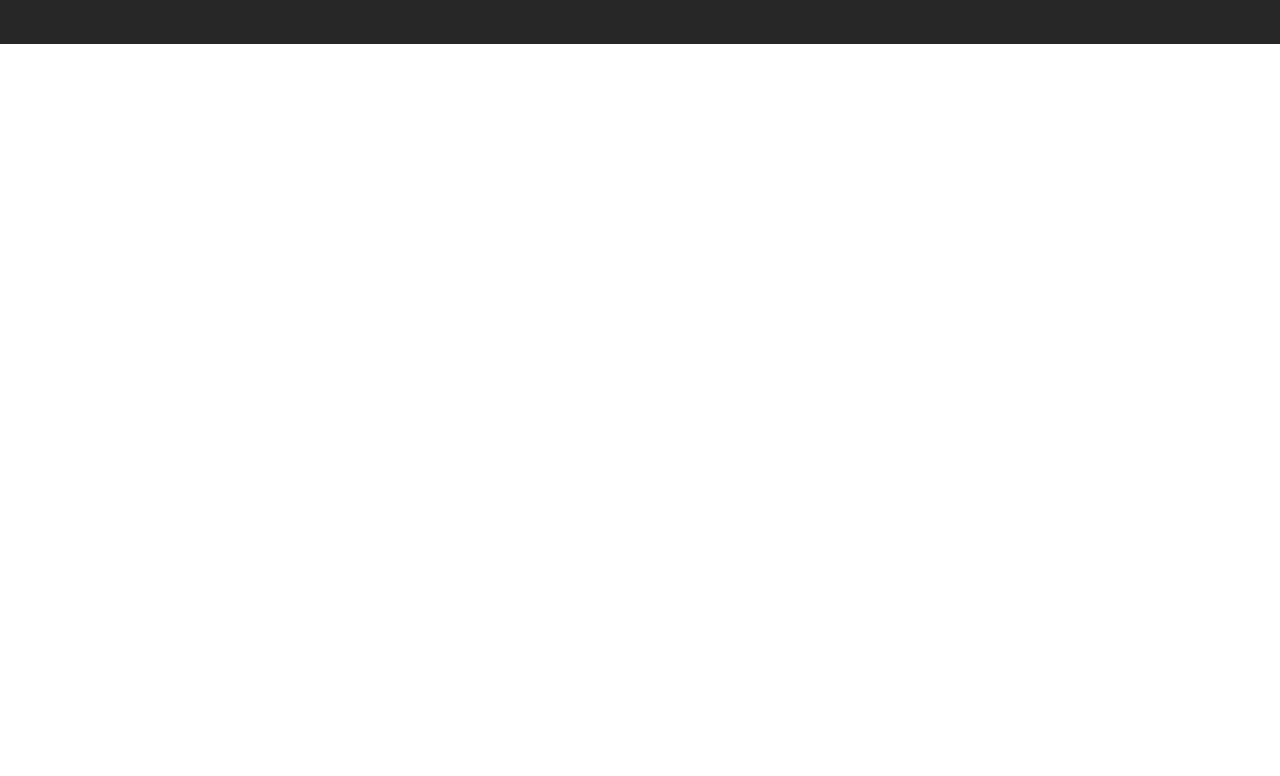
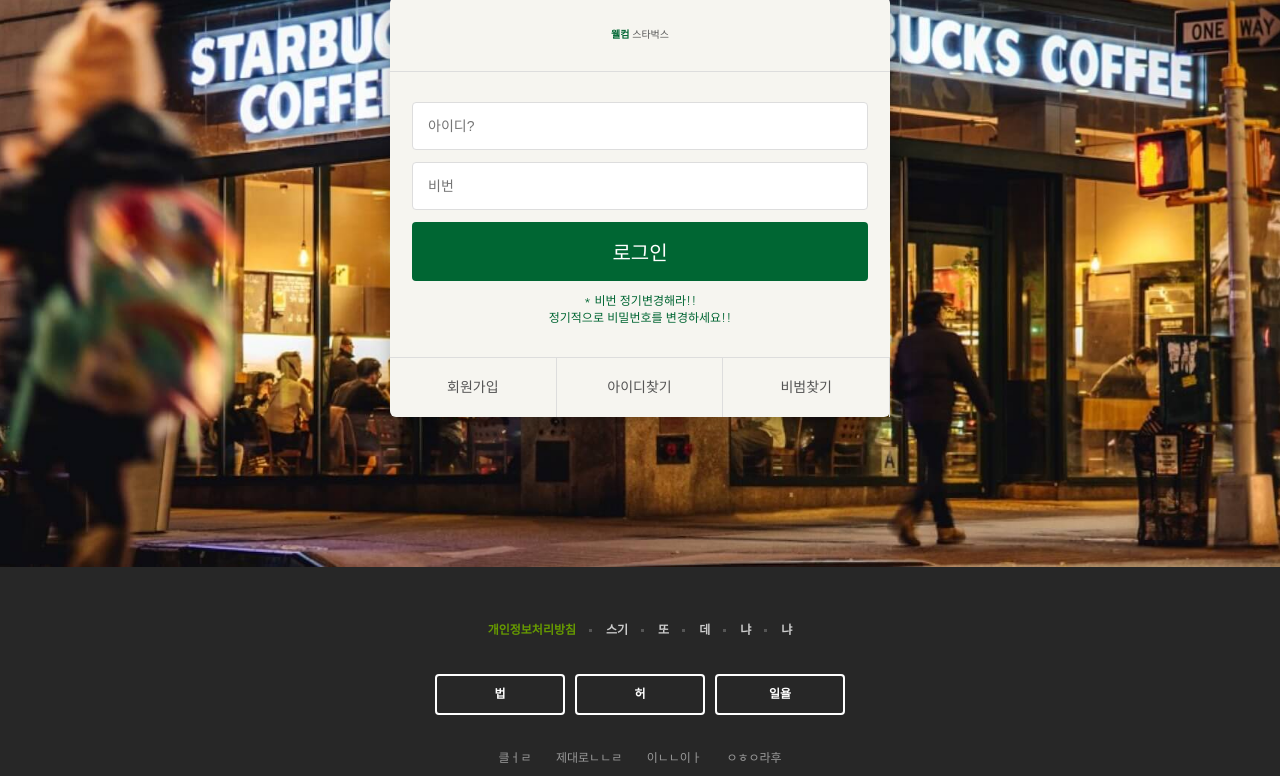
Before and after one commit to iphone15prowaiting/starbucksagain, a plain HTML site: page signin/index.html in a window 1280 px wide. Shown: the part 289-1065 px from the top of the page. Before the commit the page ends 800 px from the top, so only its background shows below. Drawn offline with nearby package versions, Linux system fonts and the light colour scheme.

Commit message:
로그인 페이지 완성

```diff
--- /dev/null
+++ b/css/signin.css
@@ -0,0 +1,83 @@
+.signin{
+  margin-top: 120px;
+  padding: 100px 0 150px;
+  background-image: url("../images/signin_bg.jpg");
+  background-repeat: no-repeat ;
+  background-position: center;
+  background-attachment: fixed;
+  background-size: cover;
+
+}
+.signin h1{
+  color: #fff;
+  font-size:30px;
+  font-weight: 700;
+  text-align: center;
+  margin-bottom: 24px;
+}
+
+.signin__card{
+  width: 500px;
+  margin: 0 auto;
+  border-radius: 6px;
+  background-color: #f6f5f0;
+  box-shadow: 2px 2px 20px rgba(0,0,0,.3);
+  color: #555;
+}
+.signin__card h2{
+  padding: 30px;
+  font-size: 10px;
+  text-align: center;
+  border-bottom: 1px solid #ddd;
+}
+.signin__card h2 strong{
+  font-weight: 700;
+  color: #006633;
+
+}
+
+.signin__card form{
+  padding: 30px 22px;
+}
+.signin__card form input{
+  width: 100%;
+  margin-bottom: 12px;
+  padding: 15px;
+  border: 1px solid #ddd;
+  border-radius: 4px;
+  outline: none;
+  box-sizing: border-box;
+  font-size: 14px;
+}
+.signin__card form [type="submit"]{
+  background-color: #006633;
+  border: none;
+  color: #fff;
+  font-size: 20px;
+  cursor: pointer;
+}
+.signin__card form p{
+  font-size: 12px;
+  color: #006633;
+  text-align: center;
+}
+.signin__card .actions{
+  display: flex;
+  border-top: 1px solid #ddd;
+}
+.signin__card .actions a{
+  flex-grow: 1;
+  flex-basis: 0;
+  /* 증가너비가 1비율이므로 각각 버튼은 1대1대1 크기? */
+  text-align: center;
+  padding: 20px;
+  color: #555;
+  font-size: 14px;
+  border-right: 1px solid #ddd;
+}
+.sign__card .actions a:last-child{
+  border-right: none;
+}
+.sign__card .actions a:hover{
+  text-decoration: underline;
+}
--- a/signin/index.html
+++ b/signin/index.html
@@ -30,6 +30,8 @@
   <link rel="stylesheet" href="https://fonts.googleapis.com/icon?family=Material+Icons" />
 
   <link rel="stylesheet" href="../css/common.css" />
+  <link rel="stylesheet" href="../css/signin.css" />
+
 
   <script defer src="../js/common.js"></script>
 
@@ -367,7 +369,30 @@
 
   </header>
 
-<section class="signin"></section>
+<section class="signin">
+  <h1>로그인</h1>
+  <div class="signin__card">
+    <h2>
+      <strong>웰컴</strong> 스타벅스
+    </h2>
+    <form >
+      <input type="text" placeholder="아이디?">
+      <input type="password" placeholder="비번">
+      <input type="submit" value="로그인">
+      <p>
+        * 비번 정기변경해라!! <br/>
+        정기적으로 비밀번호를 변경하세요!!
+      </p>
+    </form>
+    <div class="actions">
+      <a href="javascript:void(0)">회원가입</a>
+      <a href="javascript:void(0)">아이디찾기</a>
+
+      <a href="javascript:void(0)">비범찾기</a>
+
+    </div>
+  </div>
+</section>
   <!-- footer -->
   <footer>
     <div class="inner">
```
